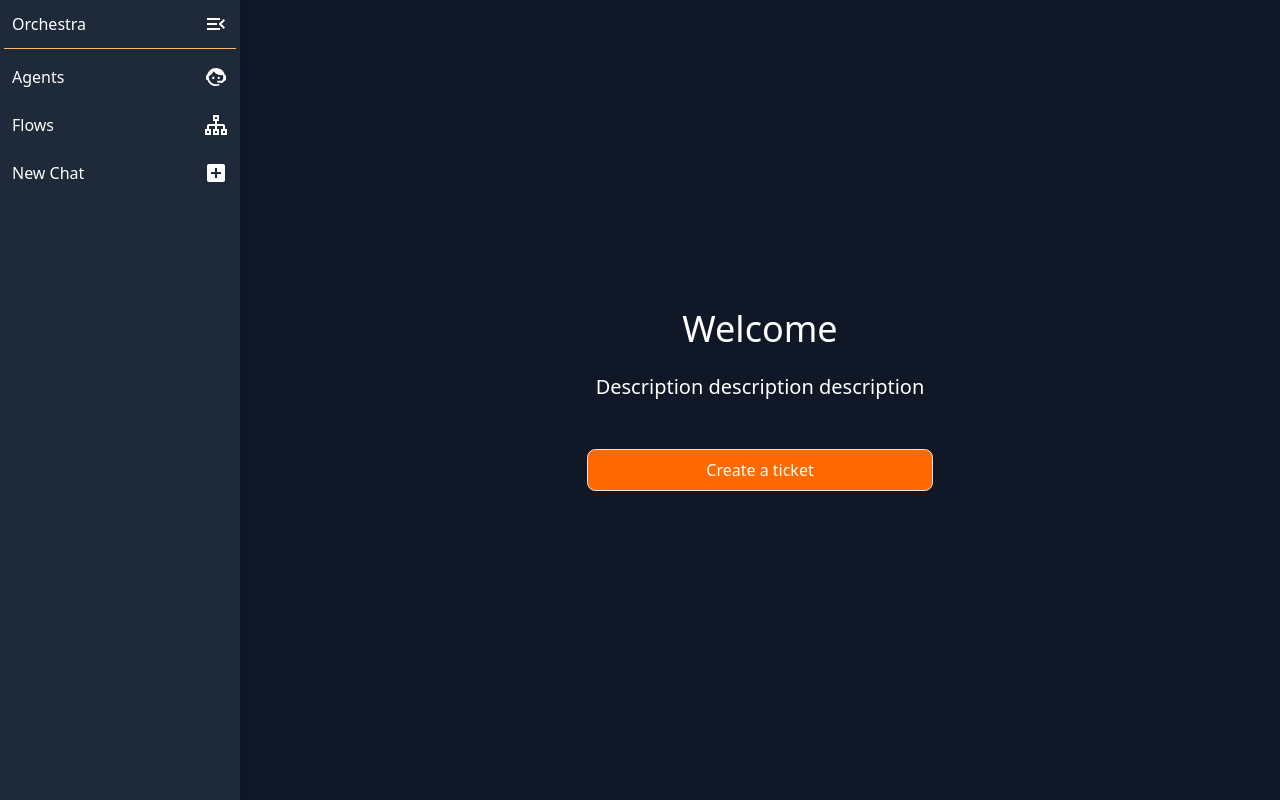
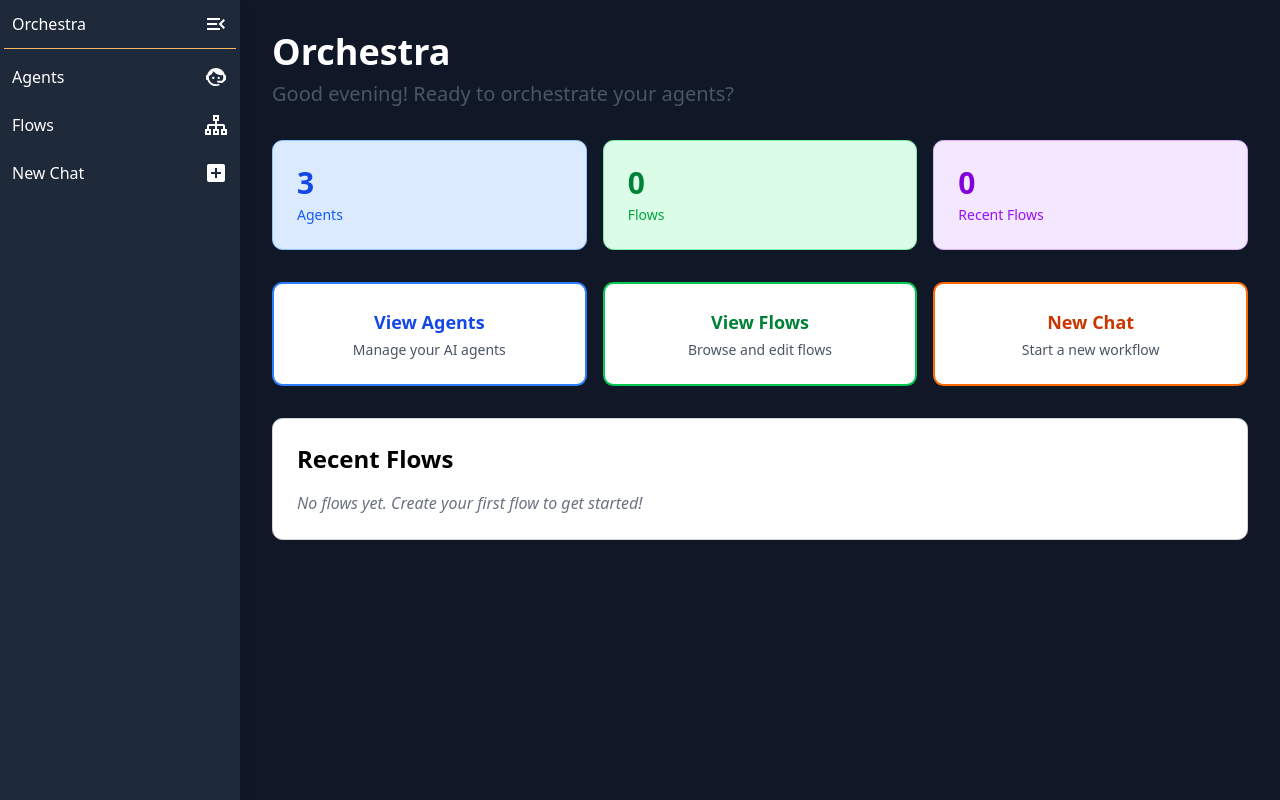
Before and after one commit to ThatsOurJake/orchestra, a React (Vite) app: page / in a window 1280 px wide. Built offline with nearby package versions, Linux system fonts and the light colour scheme.

Commit message:
Overview spruce up

```diff
--- a/src/App.tsx
+++ b/src/App.tsx
@@ -3,7 +3,7 @@ import { ToastContainer } from 'react-toastify';
 import { InputModal } from './components/input-modal';
 import { NavBar } from './components/nav-bar';
 import { Agents } from './routes/agents';
-import { Create } from './routes/create';
+import { Create } from './routes/chat';
 import { Flows } from './routes/flows';
 import { Overview } from './routes/overview';
 
@@ -15,7 +15,7 @@ const App = () => {
           <NavBar />
           <Routes>
             <Route path="/" Component={Overview} />
-            <Route path="/create" Component={Create} />
+            <Route path="/chat" Component={Create} />
             <Route path="/agents" Component={Agents} />
             <Route path="/flows" Component={Flows} />
           </Routes>
--- a/src/components/chat-window/chat-window-store.ts
+++ b/src/components/chat-window/chat-window-store.ts
@@ -53,7 +53,7 @@ export type ChatWindowStore = {
   setActiveTab: (tab: string) => void;
   setChatState: (state: ChatStates) => void;
   setLoadedFlow: (flow: StoredFlow) => void;
-  createMachine: (inputParameters: Record<string, unknown>) => void;
+  createMachine: (inputParameters: Record<string, unknown>) => Promise<void>;
   addMainOutput: (content: string) => void;
   setFlowError: (error: string | null) => void;
   reset: () => void;
--- a/src/components/chat-window/screens/main.tsx
+++ b/src/components/chat-window/screens/main.tsx
@@ -77,7 +77,6 @@ const AgentOutputDisplay = ({ agent }: { agent: StoreAgent }) => {
         return '🟢 Working';
       case 'loading':
         return '🩷 Loading';
-      case 'idle':
       default:
         return '🟠 Idle';
     }
--- a/src/components/nav-bar.tsx
+++ b/src/components/nav-bar.tsx
@@ -7,7 +7,7 @@ import {
 } from '@mdi/js';
 import Icon from '@mdi/react';
 import { useCallback, useState } from 'react';
-import { useNavigate } from 'react-router';
+import { Link, useNavigate } from 'react-router';
 
 export const NavBar = () => {
   const [isOpen, setIsOpen] = useState<boolean>(true);
@@ -18,7 +18,7 @@ export const NavBar = () => {
   }, [isOpen]);
 
   const onNewTicket = useCallback(() => {
-    navigate('/create');
+    navigate('/chat');
   }, [navigate]);
 
   const onAgentClick = useCallback(() => {
@@ -35,7 +35,9 @@ export const NavBar = () => {
     >
       <div className={`flex flex-col ${isOpen ? 'block' : 'hidden'} h-full `}>
         <div className="flex justify-between items-center w-full p-2">
-          <p className="whitespace-nowrap">Orchestra</p>
+          <Link to="/">
+            <p className="whitespace-nowrap">Orchestra</p>
+          </Link>
           <button onClick={toggleSidebar} type="button">
             <Icon
               path={mdiMenuOpen}
--- a/src/components/tab-screens/create-agent.tsx
+++ b/src/components/tab-screens/create-agent.tsx
@@ -42,7 +42,7 @@ export const CreateAgent = () => {
           value={name}
           onChange={(e) => setName(e.target.value)}
           placeholder="Enter agent name..."
-          className="border border-amber-600 rounded px-3 py-2 focus:outline-none"
+          className="border border-amber-600 rounded px-3 py-2 focus:outline-none bg-white"
         />
       </div>
 
@@ -55,7 +55,7 @@ export const CreateAgent = () => {
           value={prompt}
           onChange={(e) => setPrompt(e.target.value)}
           placeholder="Enter agent prompt..."
-          className="border border-amber-600 rounded px-3 py-2 min-h-96 max-h-96 overflow-y-auto focus:outline-none"
+          className="border border-amber-600 rounded px-3 py-2 min-h-96 max-h-96 overflow-y-auto focus:outline-none bg-white"
         />
       </div>
 
--- a/src/components/tabs/tab-screen.tsx
+++ b/src/components/tabs/tab-screen.tsx
@@ -2,14 +2,19 @@ import type { ReactElement } from 'react';
 import React from 'react';
 
 export interface TabScreenProps {
-  component: () => ReactElement;
+  component: (props?: any) => ReactElement;
+  componentProps?: any;
   isVisible?: boolean;
 }
 
-export const TabScreen = ({ component, isVisible }: TabScreenProps) => {
+export const TabScreen = ({
+  component,
+  componentProps,
+  isVisible,
+}: TabScreenProps) => {
   return (
     <div className={`${isVisible ? 'block' : 'hidden'} h-full w-full`}>
-      {React.createElement(component)}
+      {React.createElement(component, componentProps)}
     </div>
   );
 };
--- a/src/routes/overview.tsx
+++ b/src/routes/overview.tsx
@@ -1,24 +1,120 @@
-import { useCallback } from 'react';
-import { useNavigate } from 'react-router';
+import { useMemo } from 'react';
+import { Link } from 'react-router';
+import { useStore } from '../components/store';
 
 export const Overview = () => {
-  const navigate = useNavigate();
+  const agents = useStore((state) => state.agents);
+  const storedFlows = useStore((state) => state.storedFlows);
 
-  const onNewTicket = useCallback(() => {
-    navigate('/create');
-  }, [navigate]);
+  const recentFlows = useMemo(() => {
+    return storedFlows
+      .slice()
+      .sort((a, b) => {
+        const aTime = a.lastEditedAt || a.createdAt;
+        const bTime = b.lastEditedAt || b.createdAt;
+        return bTime - aTime;
+      })
+      .slice(0, 5);
+  }, [storedFlows]);
+
+  const getGreeting = () => {
+    const hour = new Date().getHours();
+    if (hour < 12) return 'Good morning';
+    if (hour < 18) return 'Good afternoon';
+    return 'Good evening';
+  };
 
   return (
-    <div className="flex justify-center items-center grow shrink flex-col">
-      <p className="text-4xl">Welcome</p>
-      <p className="text-xl mt-6">Description description description</p>
-      <button
-        className="w-1/3 py-2 bg-orange-500 hover:bg-orange-400 rounded-md border cursor-pointer mt-12"
-        onClick={onNewTicket}
-        type="button"
-      >
-        Create a ticket
-      </button>
+    <div className="flex flex-col p-8 max-w-6xl mx-auto w-full text-black">
+      {/* Greeting Section */}
+      <div className="mb-8">
+        <h1 className="text-4xl font-bold mb-2 text-white">Orchestra</h1>
+        <p className="text-xl text-gray-600">
+          {getGreeting()}! Ready to orchestrate your agents?
+        </p>
+      </div>
+
+      {/* Quick Stats */}
+      <div className="grid grid-cols-1 md:grid-cols-3 gap-4 mb-8">
+        <div className="bg-blue-100 border border-blue-300 rounded-lg p-6">
+          <p className="text-3xl font-bold text-blue-700">{agents.length}</p>
+          <p className="text-sm text-blue-600 mt-1">Agents</p>
+        </div>
+        <div className="bg-green-100 border border-green-300 rounded-lg p-6">
+          <p className="text-3xl font-bold text-green-700">
+            {storedFlows.length}
+          </p>
+          <p className="text-sm text-green-600 mt-1">Flows</p>
+        </div>
+        <div className="bg-purple-100 border border-purple-300 rounded-lg p-6">
+          <p className="text-3xl font-bold text-purple-700">
+            {recentFlows.length}
+          </p>
+          <p className="text-sm text-purple-600 mt-1">Recent Flows</p>
+        </div>
+      </div>
+
+      {/* Quick Actions */}
+      <div className="grid grid-cols-1 md:grid-cols-3 gap-4 mb-8">
+        <Link
+          to="/agents"
+          className="bg-white border-2 border-blue-500 rounded-lg p-6 hover:bg-blue-50 transition-colors text-center"
+        >
+          <p className="text-lg font-semibold text-blue-700">View Agents</p>
+          <p className="text-sm text-gray-600 mt-1">Manage your AI agents</p>
+        </Link>
+        <Link
+          to="/flows"
+          className="bg-white border-2 border-green-500 rounded-lg p-6 hover:bg-green-50 transition-colors text-center"
+        >
+          <p className="text-lg font-semibold text-green-700">View Flows</p>
+          <p className="text-sm text-gray-600 mt-1">Browse and edit flows</p>
+        </Link>
+        <Link
+          to="/chat"
+          className="bg-white border-2 border-orange-500 rounded-lg p-6 hover:bg-orange-50 transition-colors text-center"
+        >
+          <p className="text-lg font-semibold text-orange-700">New Chat</p>
+          <p className="text-sm text-gray-600 mt-1">Start a new workflow</p>
+        </Link>
+      </div>
+
+      {/* Recent Flows */}
+      <div className="bg-white border border-gray-300 rounded-lg p-6">
+        <h2 className="text-2xl font-bold mb-4">Recent Flows</h2>
+        {recentFlows.length === 0 ? (
+          <p className="text-gray-500 italic">
+            No flows yet. Create your first flow to get started!
+          </p>
+        ) : (
+          <div className="space-y-3">
+            {recentFlows.map((flow) => (
+              <div
+                key={flow.id}
+                className="border border-gray-200 rounded-lg p-4 hover:bg-gray-50 transition-colors"
+              >
+                <div className="flex justify-between items-start">
+                  <div>
+                    <p className="font-semibold text-lg">{flow.name}</p>
+                    <p className="text-sm text-gray-500">
+                      Last edited:{' '}
+                      {new Date(
+                        flow.lastEditedAt || flow.createdAt,
+                      ).toLocaleDateString()}
+                    </p>
+                  </div>
+                  <Link
+                    to={`/chat?flowId=${flow.id}`}
+                    className="px-4 py-2 bg-blue-500 text-white rounded hover:bg-blue-600 transition-colors text-sm"
+                  >
+                    Run Flow
+                  </Link>
+                </div>
+              </div>
+            ))}
+          </div>
+        )}
+      </div>
     </div>
   );
 };
```
Also changed, not shown: src/components/chat-window/agent-sidebar.tsx (+5 -5 lines), src/components/tab-screens/chat-window.tsx (+25 -1 lines), src/routes/chat.tsx (renamed from src/routes/create.tsx, +16 -1 lines).
